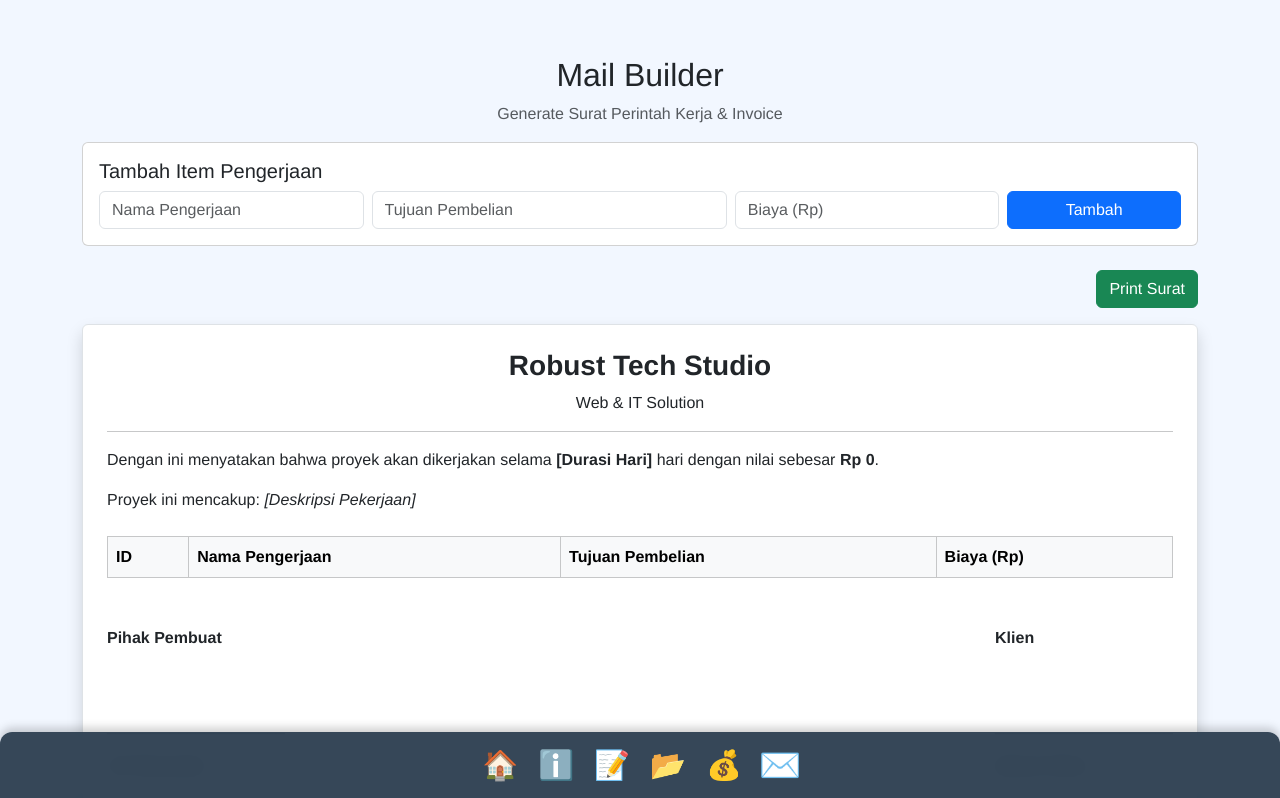
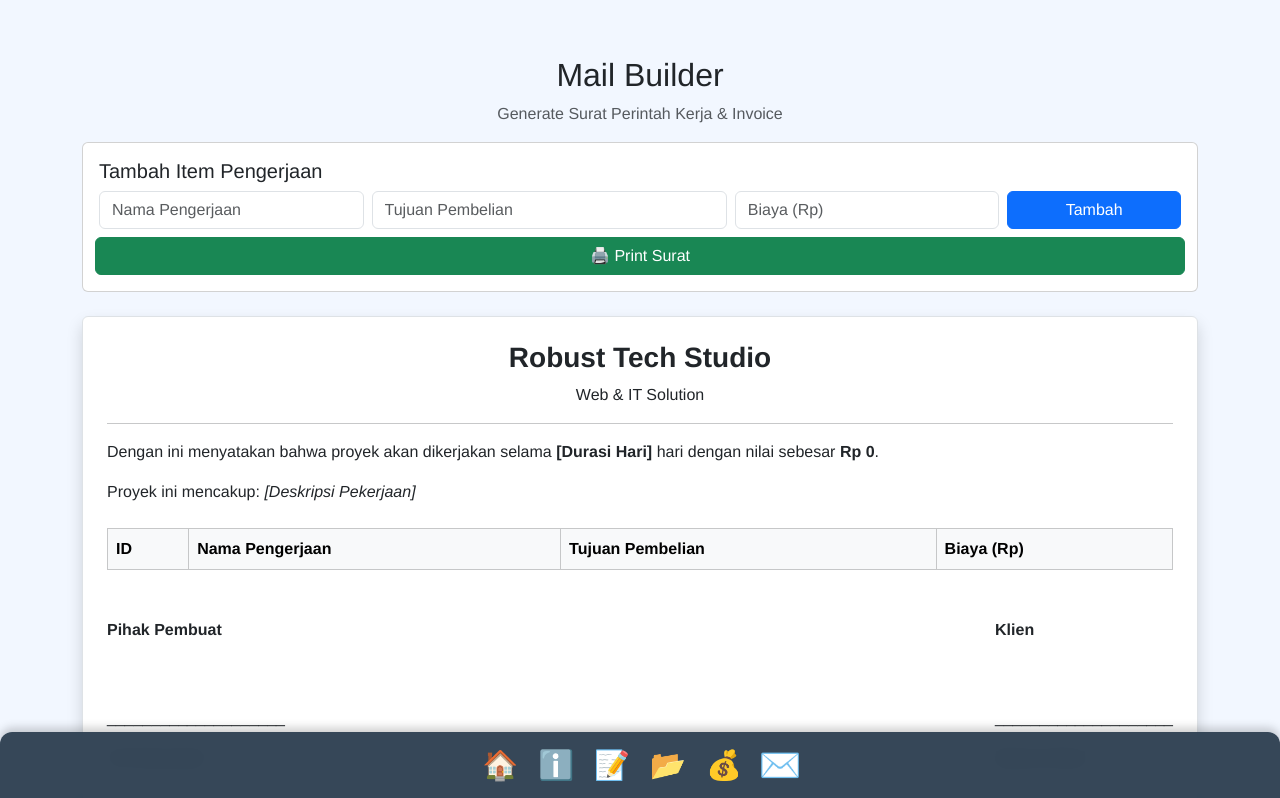
Before and after one commit to itsmebroarif/freelancertoolkit, a Vue app: page /mail in a window 1280 px wide. Shown: the top 798 px of the page. Built offline with nearby package versions, Linux system fonts and the light colour scheme.

Commit message:
Update mail.vue

```diff
--- a/src/views/mail.vue
+++ b/src/views/mail.vue
@@ -35,13 +35,10 @@
         <div class="col-md-2">
           <button class="btn btn-primary w-100" @click="addItem">Tambah</button>
         </div>
+        <button class="btn btn-success" @click="printDocument">
+        🖨️ Print Surat
+      </button>
       </div>
-    </div>
-
-    <div class="d-flex justify-content-end mb-3">
-      <button class="btn btn-success" @click="printDocument">
-        Print Surat
-      </button>
     </div>
 
     <div
@@ -92,7 +89,7 @@
           <p><strong>Pihak Pembuat</strong></p>
           <br /><br />
           <p>____________________</p>
-          <p>Arif Alexander</p>
+          <p contenteditable="true">Arif Alexander</p>
         </div>
         <div>
           <p><strong>Klien</strong></p>
```
